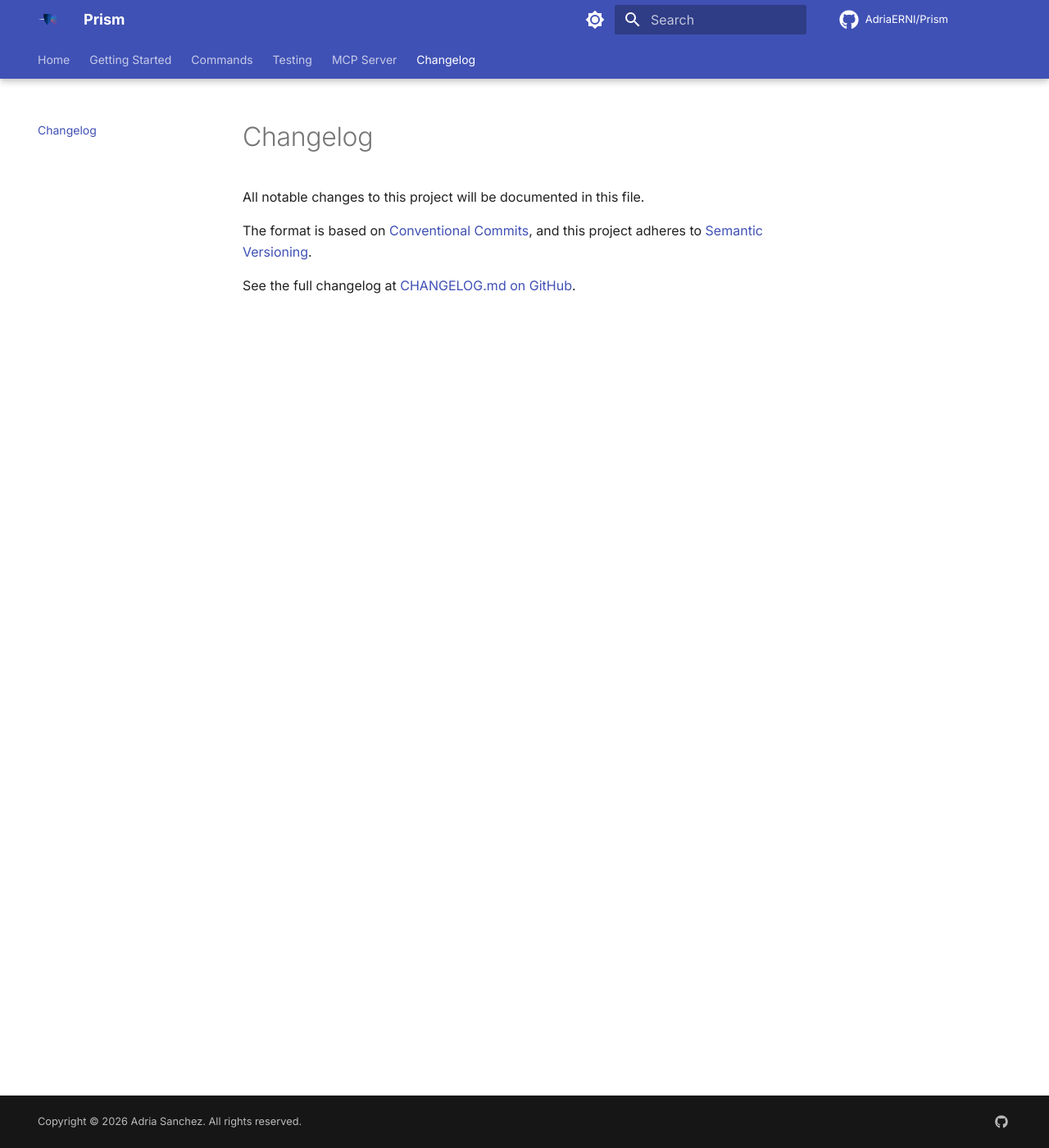
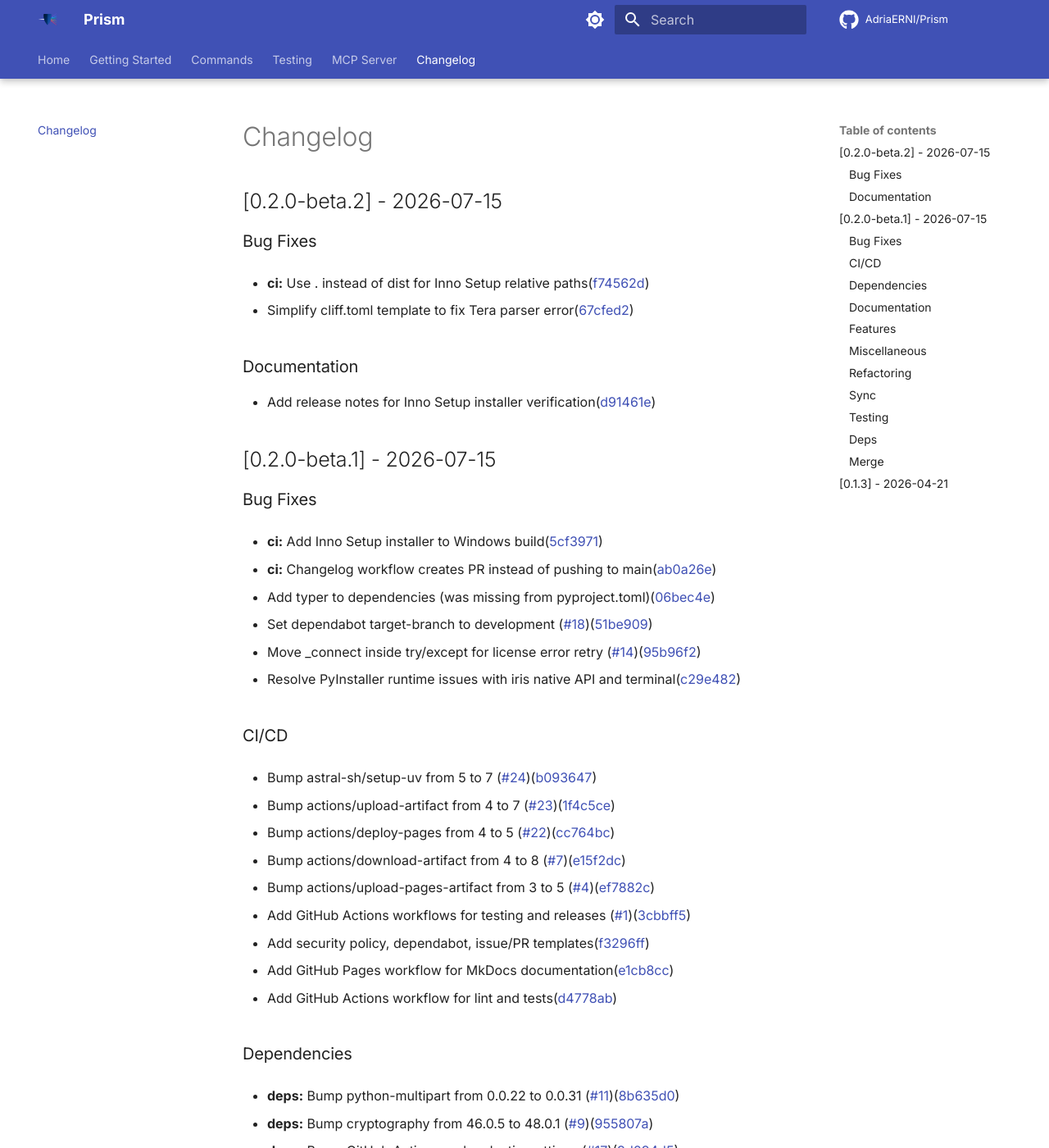
Before and after one commit to AdriaERNI/Prism, an MkDocs documentation site: the page built from docs/changelog.md, in a window 1280 px wide and 1400 px high. Shown: the whole window at 82% size. Built offline with MkDocs 1.6.1 and Material for MkDocs 9.7.7, drawn with Linux system fonts in a browser that asks for light colours; comment, search, counter and statistics services are not loaded; some of the changed text lies outside the part shown.

Commit message:
chore: update changelog

```diff
--- a/docs/changelog.md
+++ b/docs/changelog.md
@@ -1,11 +1,135 @@
-# Changelog
+<!-- This file is auto-generated by git-cliff via GitHub Actions. Do not edit manually. -->
 
-All notable changes to this project will be documented in this file.
 
-The format is based on [Conventional Commits](https://www.conventionalcommits.org/),
-and this project adheres to [Semantic Versioning](https://semver.org/spec/v2.0.0.html).
+## [0.2.0-beta.2] - 2026-07-15
 
-<!-- This file is auto-generated by git-cliff. Do not edit manually. -->
-<!-- Run `git-cliff --output CHANGELOG.md` or the GitHub Actions workflow to update. -->
 
-See the full changelog at [CHANGELOG.md on GitHub](https://github.com/AdriaERNI/Prism/blob/main/CHANGELOG.md).
+
+### Bug Fixes
+
+- **ci:** Use . instead of dist for Inno Setup relative paths([f74562d](https://github.com/AdriaERNI/Prism/commit/f74562d8cbf1f502b6505cf75efe681a8be0ab01))
+
+- Simplify cliff.toml template to fix Tera parser error([67cfed2](https://github.com/AdriaERNI/Prism/commit/67cfed23906c2aedf91ff2ef1551991678861ad1))
+
+
+
+### Documentation
+
+- Add release notes for Inno Setup installer verification([d91461e](https://github.com/AdriaERNI/Prism/commit/d91461eabae983dfbf50483f7a09b18c57c86b10))
+
+
+
+## [0.2.0-beta.1] - 2026-07-15
+
+
+
+### Bug Fixes
+
+- **ci:** Add Inno Setup installer to Windows build([5cf3971](https://github.com/AdriaERNI/Prism/commit/5cf3971daed2c2ba0aa2878f247d8a28fa93a449))
+
+- **ci:** Changelog workflow creates PR instead of pushing to main([ab0a26e](https://github.com/AdriaERNI/Prism/commit/ab0a26edc234a0d969762031038aa017870a4cbe))
+
+- Add typer to dependencies (was missing from pyproject.toml)([06bec4e](https://github.com/AdriaERNI/Prism/commit/06bec4e0adb0116f50ba173634aabf88ce9bbfe1))
+
+- Set dependabot target-branch to development ([#18](https://github.com/AdriaERNI/Prism/issues/18))([51be909](https://github.com/AdriaERNI/Prism/commit/51be909bb03704262bfdb130a9373743a7e8253d))
+
+- Move _connect inside try/except for license error retry ([#14](https://github.com/AdriaERNI/Prism/issues/14))([95b96f2](https://github.com/AdriaERNI/Prism/commit/95b96f286200b1b66355900b74c90b08097914a2))
+
+- Resolve PyInstaller runtime issues with iris native API and terminal([c29e482](https://github.com/AdriaERNI/Prism/commit/c29e48223b546dc2387c4913179a733b85012af6))
+
+
+
+### CI/CD
+
+- Bump astral-sh/setup-uv from 5 to 7 ([#24](https://github.com/AdriaERNI/Prism/issues/24))([b093647](https://github.com/AdriaERNI/Prism/commit/b093647e58cc9505b4f590d4f0983327d6dadb97))
+
+- Bump actions/upload-artifact from 4 to 7 ([#23](https://github.com/AdriaERNI/Prism/issues/23))([1f4c5ce](https://github.com/AdriaERNI/Prism/commit/1f4c5cede7ca138175ee4d3f78194513a477981d))
+
+- Bump actions/deploy-pages from 4 to 5 ([#22](https://github.com/AdriaERNI/Prism/issues/22))([cc764bc](https://github.com/AdriaERNI/Prism/commit/cc764bcad5f9a78b87c2ed016b38827e1d4cfa20))
+
+- Bump actions/download-artifact from 4 to 8 ([#7](https://github.com/AdriaERNI/Prism/issues/7))([e15f2dc](https://github.com/AdriaERNI/Prism/commit/e15f2dc71fae41792955630afdcf59069b8cc6c4))
+
+- Bump actions/upload-pages-artifact from 3 to 5 ([#4](https://github.com/AdriaERNI/Prism/issues/4))([ef7882c](https://github.com/AdriaERNI/Prism/commit/ef7882c06bd01d5cb0a3d7b33cdc984fc71b0924))
+
+- Add GitHub Actions workflows for testing and releases ([#1](https://github.com/AdriaERNI/Prism/issues/1))([3cbbff5](https://github.com/AdriaERNI/Prism/commit/3cbbff515ef3557ffa83dea1b8559cb0d0f78e06))
+
+- Add security policy, dependabot, issue/PR templates([f3296ff](https://github.com/AdriaERNI/Prism/commit/f3296ff21f5680c8208e705d6a2e6bb40e15a9eb))
+
+- Add GitHub Pages workflow for MkDocs documentation([e1cb8cc](https://github.com/AdriaERNI/Prism/commit/e1cb8cc4936a09d609ad1ef631be10551bc8c915))
+
+- Add GitHub Actions workflow for lint and tests([d4778ab](https://github.com/AdriaERNI/Prism/commit/d4778ab475af585444413d663899e11e3e26e6a0))
+
+
+
+### Dependencies
+
+- **deps:** Bump python-multipart from 0.0.22 to 0.0.31 ([#11](https://github.com/AdriaERNI/Prism/issues/11))([8b635d0](https://github.com/AdriaERNI/Prism/commit/8b635d0c942cc8fc03619aee14c763bcf44b11a9))
+
+- **deps:** Bump cryptography from 46.0.5 to 48.0.1 ([#9](https://github.com/AdriaERNI/Prism/issues/9))([955807a](https://github.com/AdriaERNI/Prism/commit/955807afc42574caa35d854e89b448ce4180064c))
+
+- **deps:** Bump GitHub Actions and pydantic-settings ([#17](https://github.com/AdriaERNI/Prism/issues/17))([9d094d5](https://github.com/AdriaERNI/Prism/commit/9d094d58cecdfeae14b6463591f15b621b41ebf6))
+
+
+
+### Documentation
+
+- Review and update documentation, add integration tests ([#21](https://github.com/AdriaERNI/Prism/issues/21))([bc33d4f](https://github.com/AdriaERNI/Prism/commit/bc33d4fa7c8f9a9ae8ec6ef17866e632ff72712a))
+
+- Add comprehensive testing guide([23060ea](https://github.com/AdriaERNI/Prism/commit/23060ea461c1eccfd14876143b2066f1c55121af))
+
+- Add PowerShell quoting guide to prism-iris-tools skill([9182867](https://github.com/AdriaERNI/Prism/commit/9182867a3027651e18e889fa606109e6cbd11887))
+
+
+
+### Features
+
+- **config:** Expand `prism config` with full setting coverage and reset modes([d1aaf5a](https://github.com/AdriaERNI/Prism/commit/d1aaf5a6be65deeb6f6e7728699a99d8e90a124a))
+
+- Add TOON output format support for CLI and MCP tools([1c8c799](https://github.com/AdriaERNI/Prism/commit/1c8c7997b78050b8bad743667ded15290fd41320))
+
+
+
+### Miscellaneous
+
+- Bump version to 0.2.0([7cda0a2](https://github.com/AdriaERNI/Prism/commit/7cda0a20a28f1bf5f53840a1560c863bca56b980))
+
+- Update PyInstaller build script for iris native modules([24d9004](https://github.com/AdriaERNI/Prism/commit/24d900454d1ee645d2f9f0e2952db34a9055fe8b))
+
+- Bump version to 0.1.5([26174b2](https://github.com/AdriaERNI/Prism/commit/26174b2821f141aff5eebd384d0067b4e8d7111c))
+
+
+
+### Refactoring
+
+- Consolidate settings on pydantic-settings([210fb4a](https://github.com/AdriaERNI/Prism/commit/210fb4a9bc5a8035ffce3b972ec4704e91a8bef7))
+
+
+
+### Sync
+
+- Native terminal retry fix + development updates ([#15](https://github.com/AdriaERNI/Prism/issues/15))([1b9d5c6](https://github.com/AdriaERNI/Prism/commit/1b9d5c6c2b1f9b2375cb43af0e4cebf20f47690a))
+
+
+
+### Testing
+
+- Add Vagrant Windows integration test suite([f6052ed](https://github.com/AdriaERNI/Prism/commit/f6052ed29795c9c3340fb2ebd1c94c15beb794c5))
+
+
+
+### Deps
+
+- Bump pyjwt from 2.11.0 to 2.13.0 (security release) ([#19](https://github.com/AdriaERNI/Prism/issues/19))([335a70f](https://github.com/AdriaERNI/Prism/commit/335a70fe191875f0cb8ab959b12e750719e8766c))
+
+
+
+### Merge
+
+- Resolve conflict in terminal.py (keep conn=None guard from development)([4a6b301](https://github.com/AdriaERNI/Prism/commit/4a6b301067d94f7e4495e15d9815e741da407882))
+
+
+
+## [0.1.3] - 2026-04-21
+
+
+<!-- generated by git-cliff -->
```
Also changed, not shown: CHANGELOG.md (+19 -5 lines).
